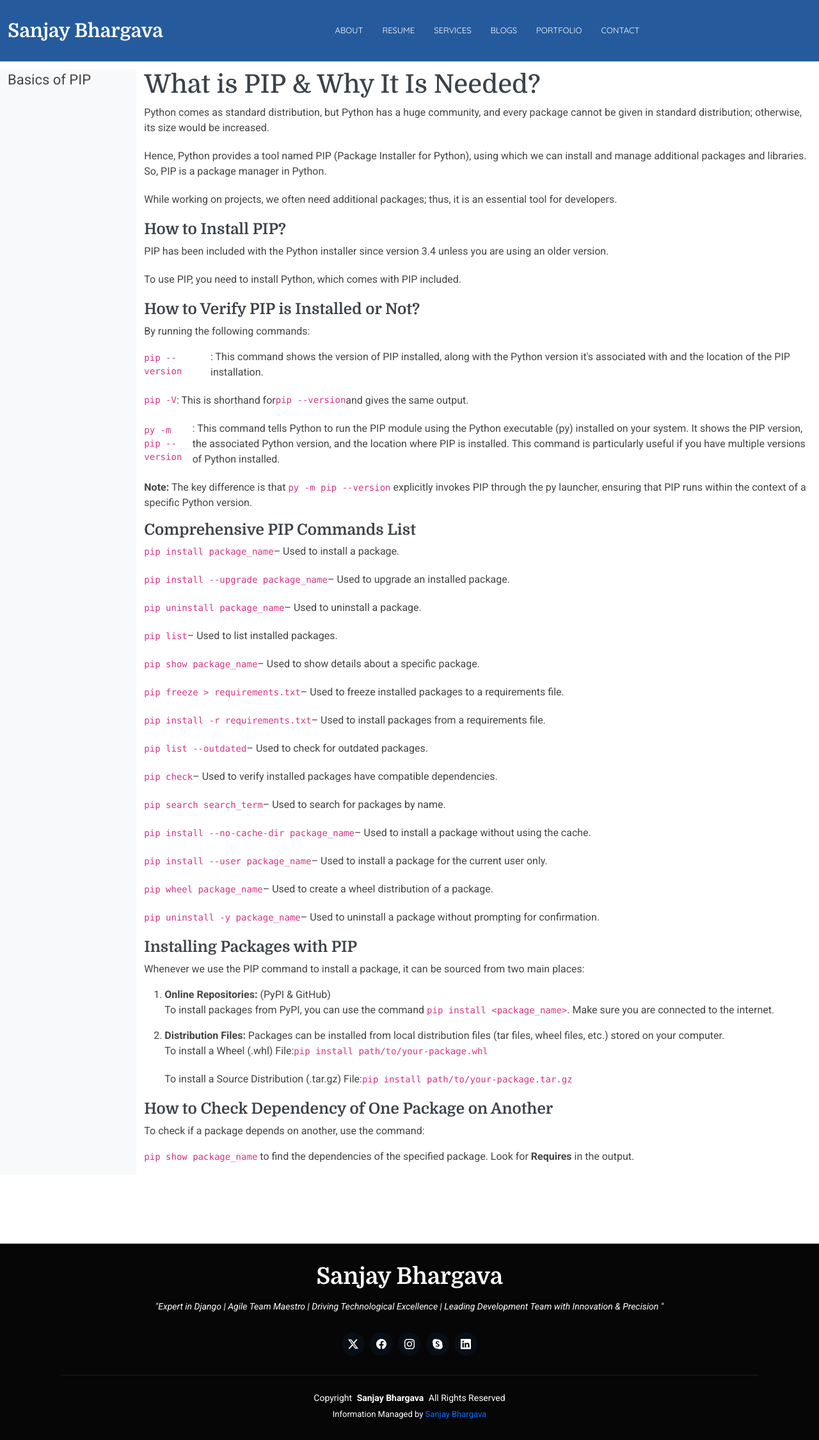
After one commit to techwithsanjayb/portfolio_sanjayb, a Django app: page /resource_details in a window 1280 px wide. The commit adds this page. Shown: the whole page at 64% size. Run offline with Django 5.2, Linux system fonts and the light colour scheme; some libraries are stand-ins or nearby versions.

Commit message:
Made some changes

```diff
--- a/core/templates/core/base.html
+++ b/core/templates/core/base.html
@@ -77,7 +77,9 @@
 
 
     {% block blog_list %}
-    bloglist
+    {% endblock %}
+
+    {% block resource_details %}
     {% endblock %}
 
   </main>
--- /dev/null
+++ b/core/templates/core/resource_details.html
@@ -0,0 +1,85 @@
+{% extends 'core/base.html' %}
+{% load static %}
+
+{% block resource_details %}
+<section id="about" class="about section mt-5">
+
+    <!-- Section Title -->
+    <div class="container-fluid" data-aos="fade-up" data-aos-delay="100">
+      <div class="row gy-4 justify-content-center">
+
+        <!-- Left Column (3 columns) -->
+        <div class="col-lg-2 col-md-2 bg-light fs-22">
+          <p >Basics of PIP</p>
+        </div>
+
+        <!-- Right Column (9 columns) -->
+        <div class="col-lg-10 col-md-10 content">
+
+                <h1>What is PIP & Why It Is Needed?</h1>
+                <ul>
+                    <li>Python comes as standard distribution, but Python has a huge community, and every package cannot be given in standard distribution; otherwise, its size would be increased.</li>
+                    <li>Hence, Python provides a tool named PIP (Package Installer for Python), using which we can install and manage additional packages and libraries. So, PIP is a package manager in Python.</li>
+                    <li>While working on projects, we often need additional packages; thus, it is an essential tool for developers.</li>
+                </ul>
+
+                <h2>How to Install PIP?</h2>
+                <ul>
+                    <li>PIP has been included with the Python installer since version 3.4 unless you are using an older version.</li>
+                    <li>To use PIP, you need to install Python, which comes with PIP included.</li>
+                </ul>
+
+                <h2>How to Verify PIP is Installed or Not?</h2>
+                <p>By running the following commands:</p>
+                <ul>
+                    <li><code>pip --version</code>: This command shows the version of PIP installed, along with the Python version it's associated with and the location of the PIP installation.</li>
+                    <li><code>pip -V</code>: This is shorthand for <code>pip --version</code> and gives the same output.</li>
+                    <li><code>py -m pip --version</code>: This command tells Python to run the PIP module using the Python executable (py) installed on your system. It shows the PIP version, the associated Python version, and the location where PIP is installed. This command is particularly useful if you have multiple versions of Python installed.</li>
+                </ul>
+                <p><strong>Note:</strong> The key difference is that <code>py -m pip --version</code> explicitly invokes PIP through the py launcher, ensuring that PIP runs within the context of a specific Python version.</p>
+
+                <h2>Comprehensive PIP Commands List</h2>
+                <ul>
+                    <li><code>pip install package_name</code> – Used to install a package.</li>
+                    <li><code>pip install --upgrade package_name</code> – Used to upgrade an installed package.</li>
+                    <li><code>pip uninstall package_name</code> – Used to uninstall a package.</li>
+                    <li><code>pip list</code> – Used to list installed packages.</li>
+                    <li><code>pip show package_name</code> – Used to show details about a specific package.</li>
+                    <li><code>pip freeze > requirements.txt</code> – Used to freeze installed packages to a requirements file.</li>
+                    <li><code>pip install -r requirements.txt</code> – Used to install packages from a requirements file.</li>
+                    <li><code>pip list --outdated</code> – Used to check for outdated packages.</li>
+                    <li><code>pip check</code> – Used to verify installed packages have compatible dependencies.</li>
+                    <li><code>pip search search_term</code> – Used to search for packages by name.</li>
+                    <li><code>pip install --no-cache-dir package_name</code> – Used to install a package without using the cache.</li>
+                    <li><code>pip install --user package_name</code> – Used to install a package for the current user only.</li>
+                    <li><code>pip wheel package_name</code> – Used to create a wheel distribution of a package.</li>
+                    <li><code>pip uninstall -y package_name</code> – Used to uninstall a package without prompting for confirmation.</li>
+                </ul>
+
+                <h2>Installing Packages with PIP</h2>
+                <p>Whenever we use the PIP command to install a package, it can be sourced from two main places:</p>
+                <ol>
+                    <li><strong>Online Repositories:</strong> (PyPI & GitHub)
+                        <p>To install packages from PyPI, you can use the command <code>pip install &lt;package_name&gt;</code>. Make sure you are connected to the internet.</p>
+                    </li>
+                    <li><strong>Distribution Files:</strong> Packages can be installed from local distribution files (tar files, wheel files, etc.) stored on your computer.
+                        <ul>
+                            <li>To install a Wheel (.whl) File: <code>pip install path/to/your-package.whl</code></li>
+                            <li>To install a Source Distribution (.tar.gz) File: <code>pip install path/to/your-package.tar.gz</code></li>
+                        </ul>
+                    </li>
+                </ol>
+
+                <h2>How to Check Dependency of One Package on Another</h2>
+                <p>To check if a package depends on another, use the command:</p>
+                <p><code>pip show package_name</code> to find the dependencies of the specified package. Look for <strong>Requires</strong> in the output.</p>
+            </div>
+        </div>
+
+
+    </div>
+
+  </section>
+
+
+{% endblock %}
--- a/core/urls.py
+++ b/core/urls.py
@@ -4,5 +4,6 @@ from . import views
 
 urlpatterns = [
     path('',views.home, name="home"),
-    path('blog_list', views.blog_list, name="blog_list")
+    path('blog_list', views.blog_list, name="blog_list"),
+    path('resource_details', views.resource_details, name="resource_details")
 ]
--- a/core/views.py
+++ b/core/views.py
@@ -7,3 +7,6 @@ def home(request):
 
 def blog_list(request):
     return render(request, 'core/blog_list.html')
+
+def resource_details(request):
+    return render(request, 'core/resource_details.html')
```
Also changed, not shown: core/templates/core/home.html (+4 -83 lines).
